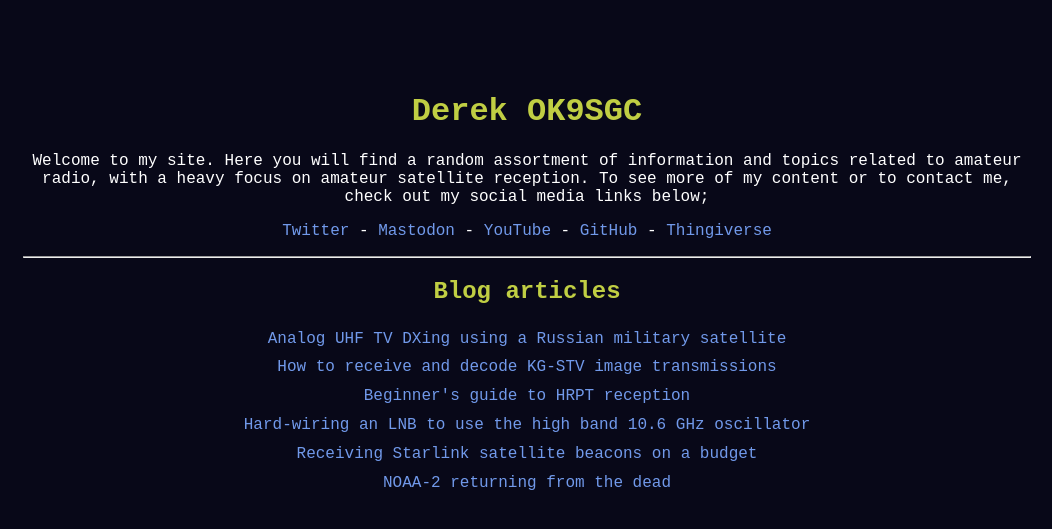
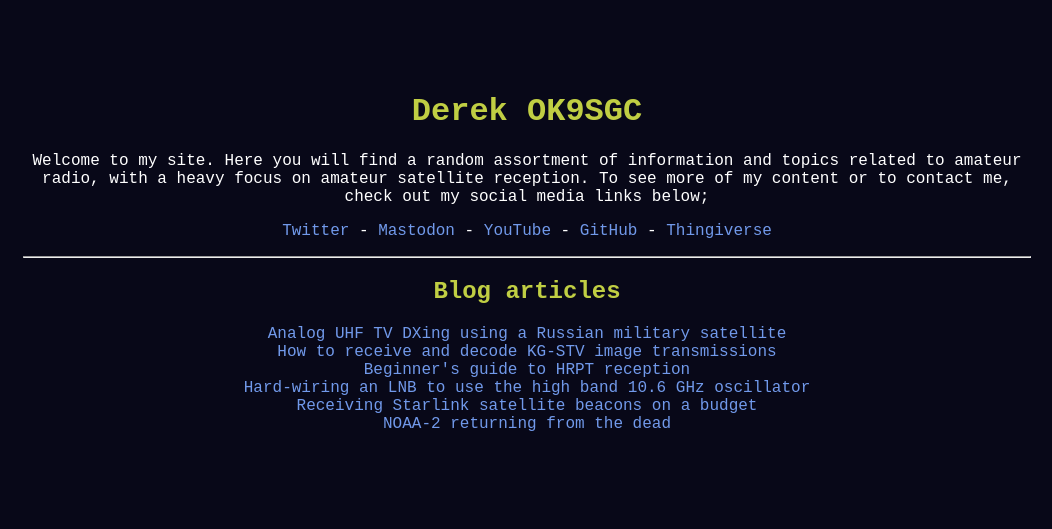
Before and after one commit to sgcderek/sgcderek.github.io, a Jekyll site: the page html-test/index.html, which Jekyll copies as it is, in a window 1280 px wide. Shown: the top 529 px of the page, without its empty margins (113-1165 px from the left). Built offline with Jekyll 4.4.1, drawn with Linux system fonts in a browser that asks for light colours.

Commit message:
Update index.html

```diff
--- a/html-test/index.html
+++ b/html-test/index.html
@@ -1,8 +1,8 @@
 <!DOCTYPE html>
+<html lang="en">
+<head>
+<title>Derek OK9SGC</title>
 <meta name="viewport" content="width=device-width, initial-scale=1">
-<html>
-<body style="background-color:#080818;padding-left:10%;padding-right:10%;padding-top:5%">
-<title>Derek OK9SGC</title>
 <style>
 * {
   color: white;
@@ -35,6 +35,8 @@
   text-decoration: underline;
 }
 </style>
+</head>
+<body style="background-color:#080818;padding-left:10%;padding-right:10%;padding-top:5%">
 
 <h1 style="color:#c0ce43;">Derek OK9SGC</h1>
 
@@ -46,7 +48,7 @@
 
 <h2 style="color:#c0ce43;">Blog articles</h2>
 
-<p style="text-align: center;line-height: 1.8;"><a href="https://sgcderek.github.io/posts/meridian-tv/">Analog UHF TV DXing using a Russian military satellite</a><br /><a href="https://sgcderek.github.io/posts/kgstv-reception/">How to receive and decode KG-STV image transmissions</a><br /><a href="https://sgcderek.github.io/posts/beginner-hrpt-guide/">Beginner's guide to HRPT reception</a><br /><a href="https://sgcderek.github.io/posts/lnb-high-band-mod/">Hard-wiring an LNB to use the high band 10.6 GHz oscillator</a><br /><a href="https://sgcderek.github.io/posts/starlink-beacons/">Receiving Starlink satellite beacons on a budget</a><br /><a href="https://sgcderek.github.io/posts/noaa2-revival/">NOAA-2 returning from the dead</a></p>
+<p style="text-align: center;"><a href="https://sgcderek.github.io/posts/meridian-tv/">Analog UHF TV DXing using a Russian military satellite</a><br /><a href="https://sgcderek.github.io/posts/kgstv-reception/">How to receive and decode KG-STV image transmissions</a><br /><a href="https://sgcderek.github.io/posts/beginner-hrpt-guide/">Beginner's guide to HRPT reception</a><br /><a href="https://sgcderek.github.io/posts/lnb-high-band-mod/">Hard-wiring an LNB to use the high band 10.6 GHz oscillator</a><br /><a href="https://sgcderek.github.io/posts/starlink-beacons/">Receiving Starlink satellite beacons on a budget</a><br /><a href="https://sgcderek.github.io/posts/noaa2-revival/">NOAA-2 returning from the dead</a></p>
 
 </body>
 </html>
```
